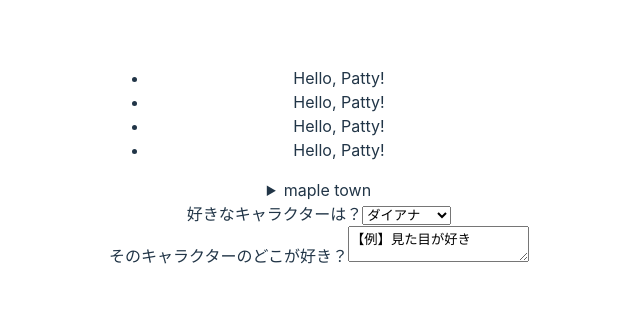
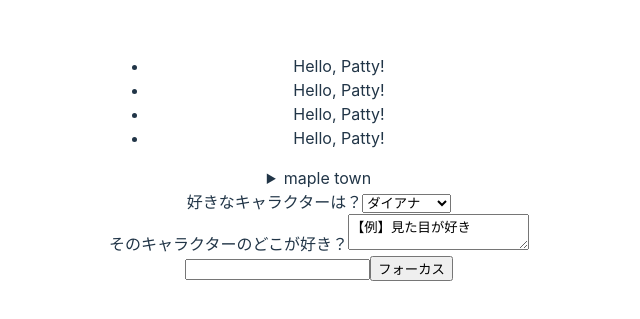
Before and after one commit to gura105/react-training, a React (Vite) app: page / in a window 1280 px wide. Shown: the part 241-560 px from the top of the page, without its empty margins (321-961 px from the left). Built offline with nearby package versions, Linux system fonts and the light colour scheme.

Commit message:
add useref

```diff
--- a/src/App.tsx
+++ b/src/App.tsx
@@ -1,22 +1,29 @@
-import { FC, useState } from "react";
+import { FC, useRef } from "react";
 import Greet from "./components/Greet";
 // import reactLogo from "./assets/react.svg";
 import "./App.css";
 import Summary from "./components/Summary";
 
-const App: FC = () => (
+const App: FC = () => {
+  const inputRef = useRef<HTMLInputElement>(null);
+
+  const handleClick = () => {
+    inputRef.current?.focus();
+  };
+
+  return (
     <div className="App">
       <Greet name="Patty" times={4} />
       <Summary title="maple town" folded>
         <p>
           some message about maple town 1 some message about maple town 1 some
-        message about maple town 1 some message about maple town 1 some message
-        about maple town 1 some message about maple town 1
+          message about maple town 1 some message about maple town 1 some
+          message about maple town 1 some message about maple town 1
         </p>
         <p>
           some message about maple town 2 some message about maple town 2 some
-        message about maple town 2 some message about maple town 2 some message
-        about maple town 2 some message about maple town 2
+          message about maple town 2 some message about maple town 2 some
+          message about maple town 2 some message about maple town 2
         </p>
       </Summary>
 
@@ -31,7 +38,13 @@ const App: FC = () => (
       </form>
       <label htmlFor="favReason">そのキャラクターのどこが好き？</label>
       <textarea id="favReason" defaultValue="【例】見た目が好き"></textarea>
+
+      <div>
+        <input type="text" ref={inputRef} />
+        <input type="button" value="フォーカス" onClick={handleClick} />
+      </div>
     </div>
   );
+};
 
 export default App;
```
Lines whose indentation alone changed are shown as unchanged.
